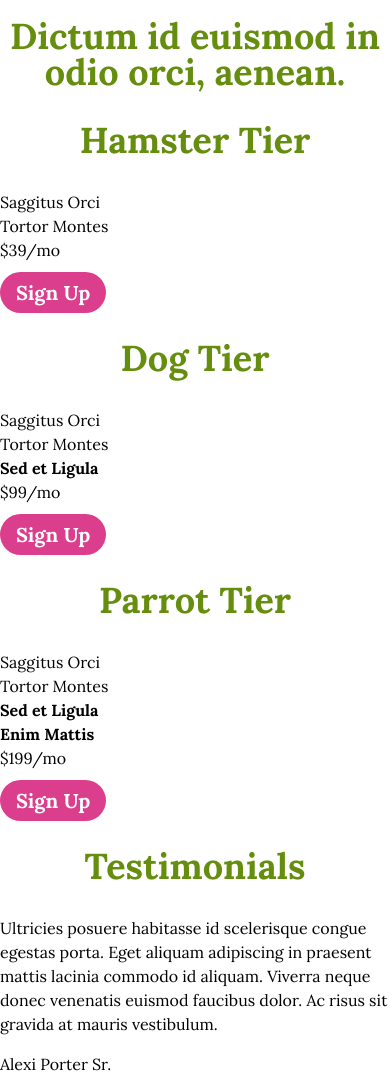
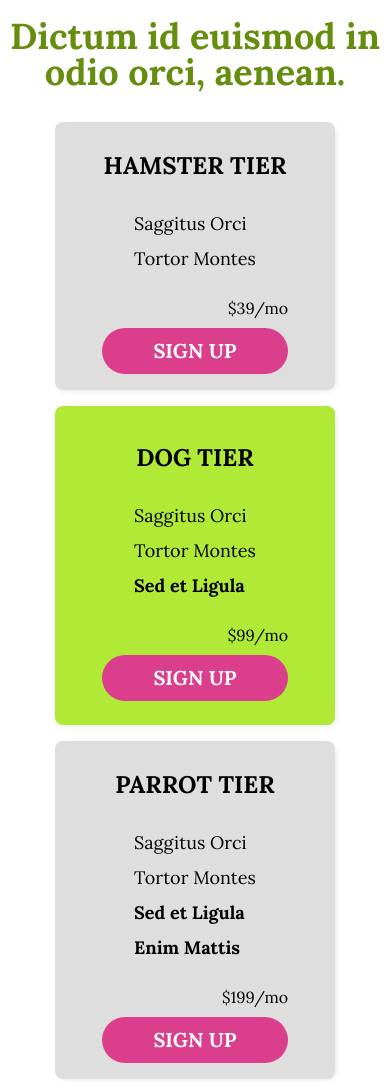
Before and after one commit to Sakeran/ac-product, a website: page src/index.html in a window 390 px wide. Shown: the part 2740-3822 px from the top of the page. Drawn offline with Linux system fonts and the light colour scheme.

Commit message:
Style mobile tier-card section

```diff
--- a/src/assets/css/styles.css
+++ b/src/assets/css/styles.css
@@ -249,3 +249,58 @@ nav .cta-link {
   font-weight: 700;
   text-align: right;
 }
+
+/* Tiers Section */
+
+.tier-list {
+  padding: 0 0.5rem;
+}
+
+.tier-card {
+  margin-bottom: 1rem;
+  width: 75%;
+  max-width: 300px;
+  margin: 1rem auto;
+  padding: 1rem;
+
+  background-color: #dedede;
+  border-radius: 0.5rem;
+
+  display: flex;
+  flex-direction: column;
+  align-items: center;
+
+  box-shadow: 2px 2px 8px -4px rgba(0, 0, 0, 0.2);
+}
+
+.tier-card h3 {
+  color: black;
+  text-transform: uppercase;
+
+  font-size: 1.5rem;
+  margin: 1rem 0 2rem;
+}
+
+.tier-card li {
+  list-style: none;
+  font-size: 1.125rem;
+  margin-bottom: 0.5rem;
+}
+
+.tier-card .price {
+  margin: 1rem 0 0.5rem;
+  width: 75%;
+  text-align: right;
+}
+
+.tier-card .cta-link {
+  width: 75%;
+  text-align: center;
+  text-transform: uppercase;
+}
+
+.tier-card.tier-card-highlight {
+  max-width: 350px;
+  background-color: #b0e936;
+  padding: 1.5rem 1rem;
+}
--- a/src/index.html
+++ b/src/index.html
@@ -145,7 +145,7 @@
         </div>
 
         <!-- PARROT TIER -->
-        <div class="tier-card tier-card-highlight">
+        <div class="tier-card">
           <h3>Parrot Tier</h3>
           <ul>
             <li>Saggitus Orci</li>
```
